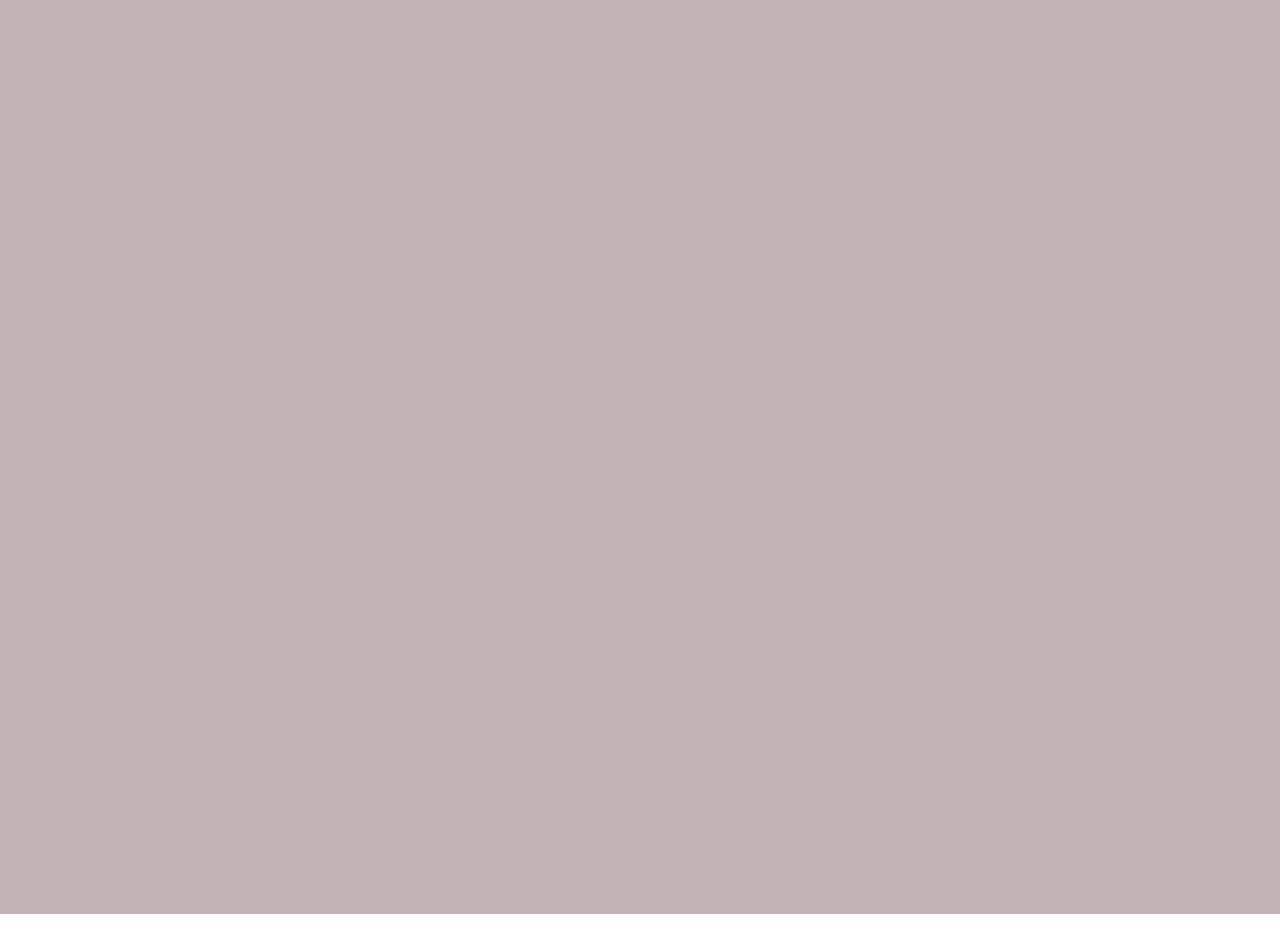
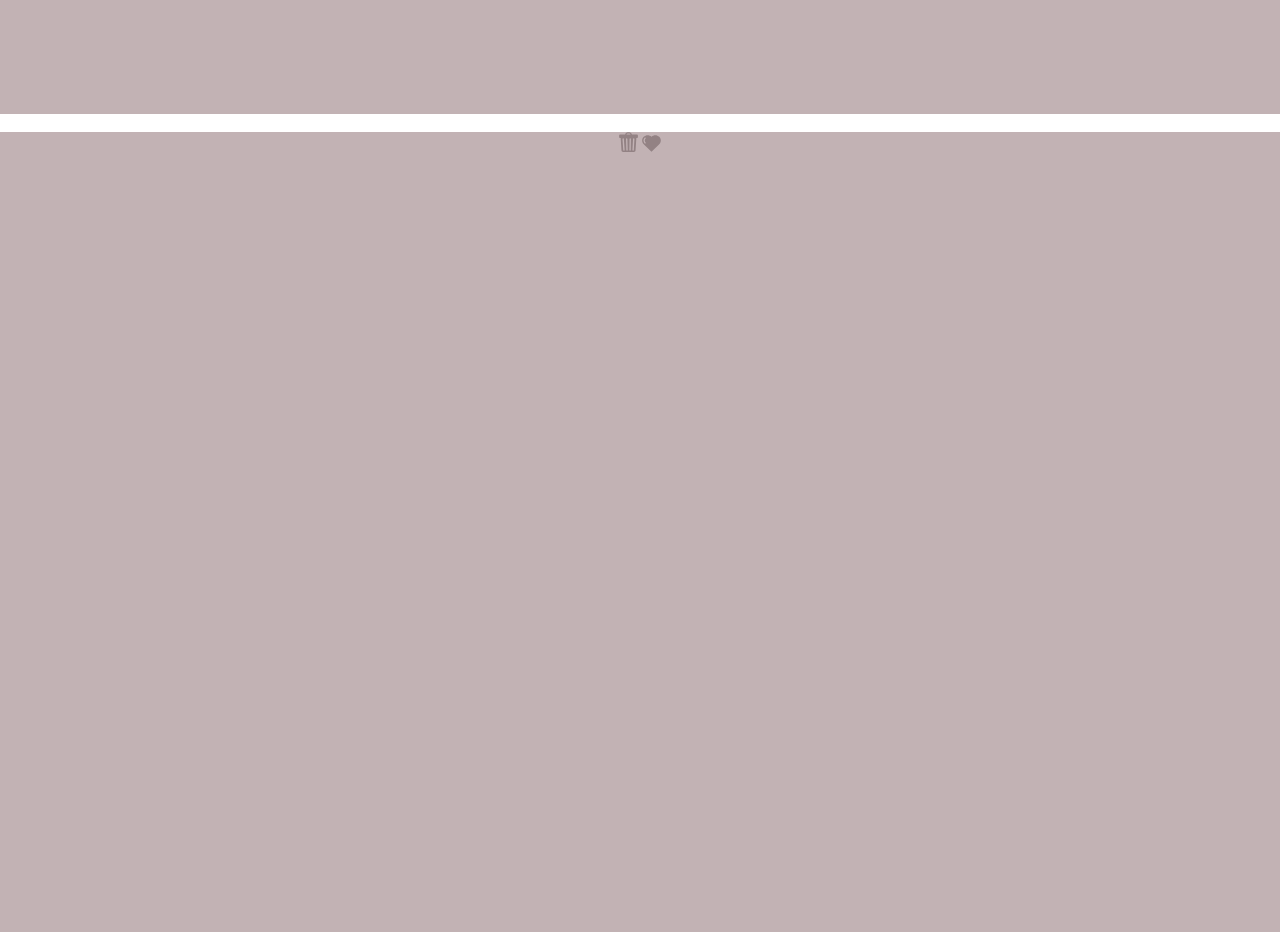
Before and after one commit to pgoulding/fotofinder, a plain HTML site: page index.html in a window 1280 px wide. Shown: the part 1020-1952 px from the top of the page. Drawn offline with nearby package versions, Linux system fonts and the light colour scheme; files that its build step writes are made by us from their sources.

Commit message:
added img switch on mouseover and out for card icons

```diff
--- a/index.html
+++ b/index.html
@@ -36,17 +36,18 @@
   <h2>You havent added anything yet!</h2>
 </article>
 <article data-id class="card-ui">
-  <template>
+<!--   <template> -->
     <section class="card">
       <h3 class="img-title"></h3>
-      <img src=${uploaded-img}>
+<!--       <img src=${uploaded-img}> -->
       <caption></caption>
-      <div>
-
+      <div class="update-card">
+        <img src="images/delete.svg" id="delete-card" onmouseover="this.src='./images/delete-active.svg'" onmouseout="this.src='./images/delete.svg'" class="logo">
+        <img src="./images/favorite.svg" id="heart-card" onmouseover="this.src='./images/favorite-active.svg'" onmouseout="this.src='./images/favorite.svg'" class="logo">
       </div>
   <!--Add card UI here-->
     </section>
-  </template>
+<!--   </template> -->
 </article>
 </body>
 <script type="text/javascript" src="photo.js"></script>
```
